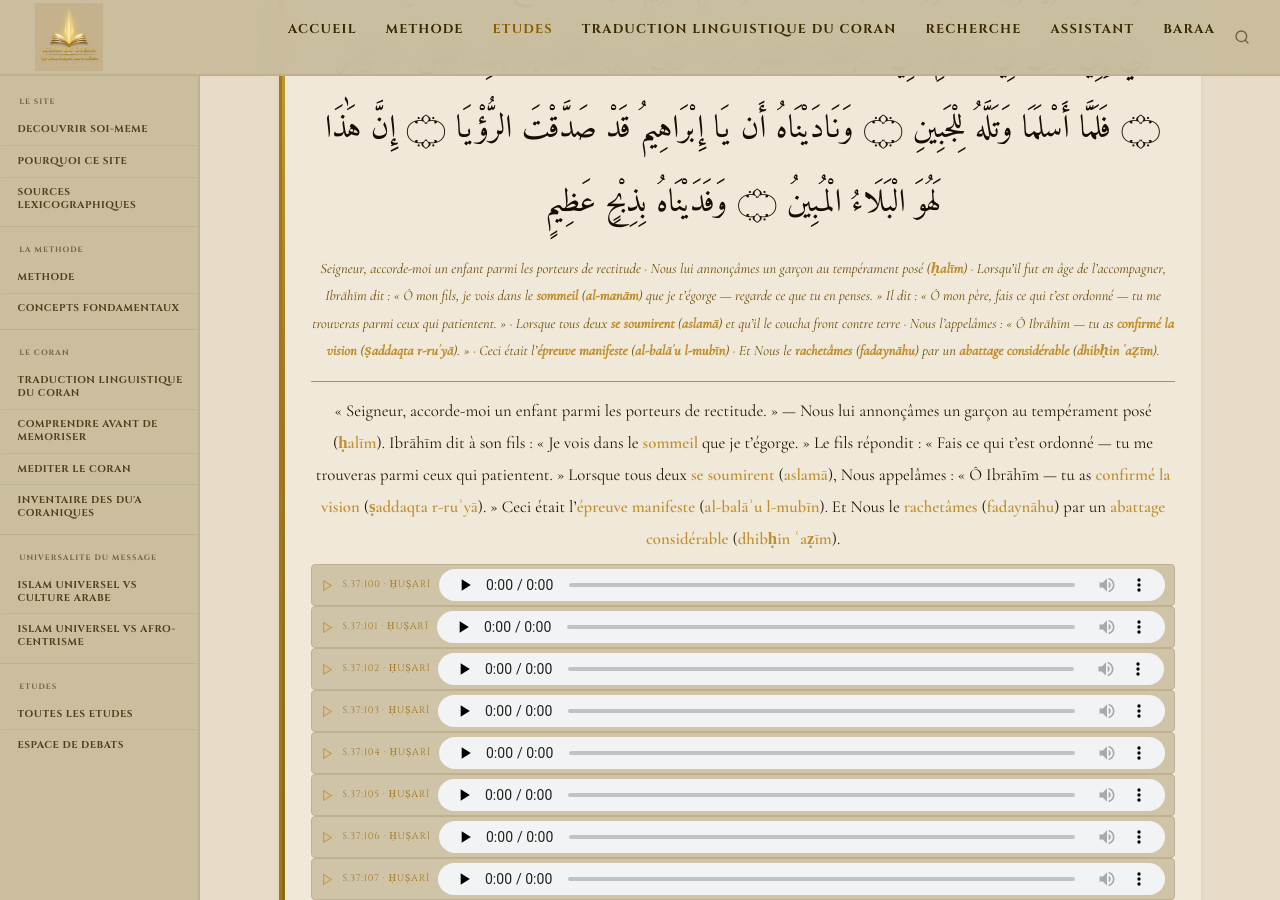
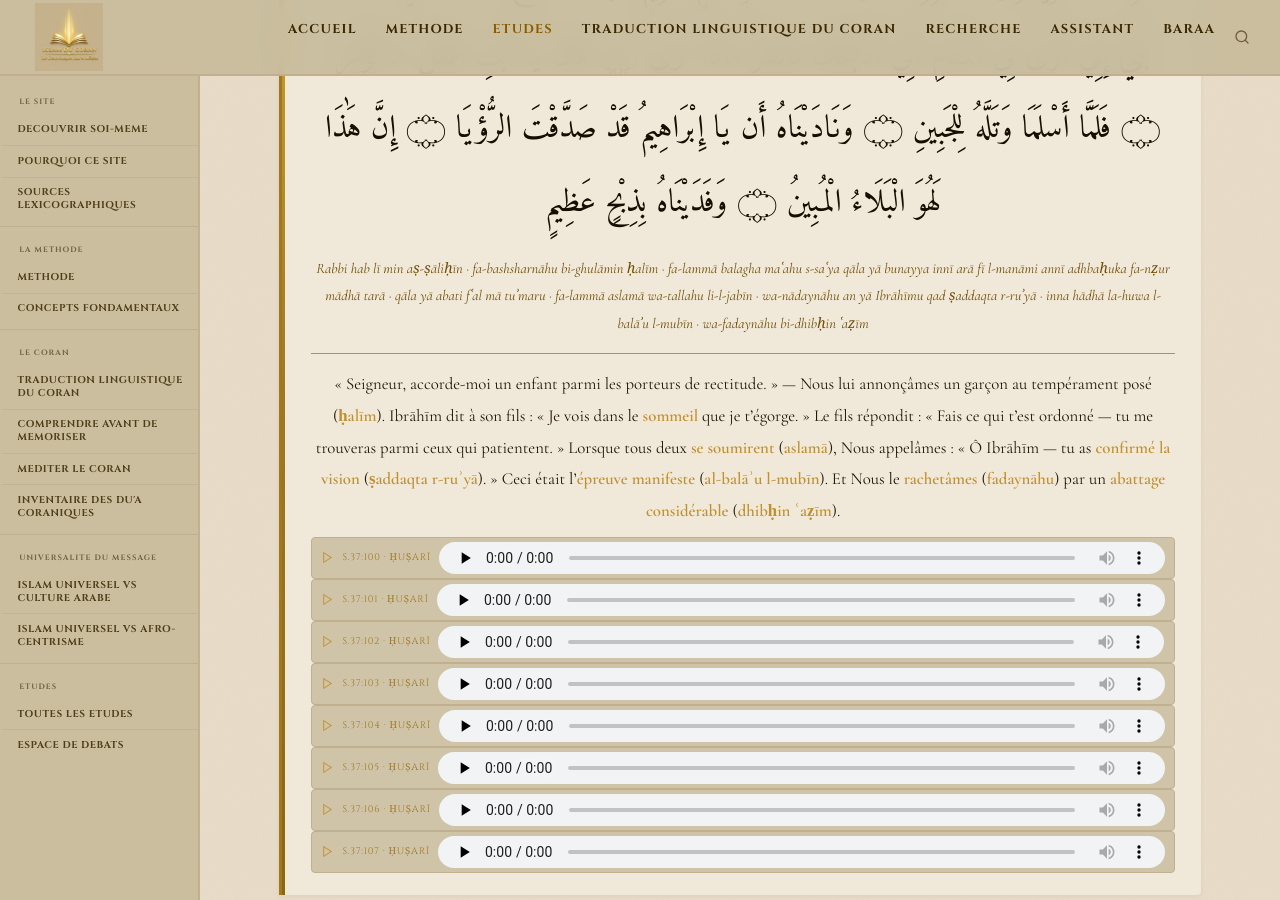
Before and after one commit to Makhuwcoder/islamducoran, a Jekyll site: the page built from _etudes/eid-adha.md, in a window 1280 px wide and 900 px high, scrolled down 1893 px. Built offline with Jekyll 4.4.1, drawn with Linux system fonts in a browser that asks for light colours.

Commit message:
Fix eid-adha : trl corrigé en vraie translittération latine (suppression doublon FR)

```diff
--- a/_etudes/eid-adha.md
+++ b/_etudes/eid-adha.md
@@ -39,7 +39,7 @@ methode: "Dit / Non-dit / Inférence"
 {% include verset.html
    ref="Sourate Aṣ-Ṣāffāt · 37:100–107 — Le récit de l'épreuve"
    ar="رَبِّ هَبْ لِي مِنَ الصَّالِحِينَ ۝ فَبَشَّرْنَاهُ بِغُلَامٍ حَلِيمٍ ۝ فَلَمَّا بَلَغَ مَعَهُ السَّعْيَ قَالَ يَا بُنَيَّ إِنِّي أَرَىٰ فِي الْمَنَامِ أَنِّي أَذْبَحُكَ فَانظُرْ مَاذَا تَرَىٰ ۝ قَالَ يَا أَبَتِ افْعَلْ مَا تُؤْمَرُ ۝ فَلَمَّا أَسْلَمَا وَتَلَّهُ لِلْجَبِينِ ۝ وَنَادَيْنَاهُ أَن يَا إِبْرَاهِيمُ قَدْ صَدَّقْتَ الرُّؤْيَا ۝ إِنَّ هَٰذَا لَهُوَ الْبَلَاءُ الْمُبِينُ ۝ وَفَدَيْنَاهُ بِذِبْحٍ عَظِيمٍ"
-   trl="*Seigneur, accorde-moi un enfant parmi les porteurs de rectitude · Nous lui annonçâmes un garçon au tempérament posé (**ḥalīm**) · Lorsqu'il fut en âge de l'accompagner, Ibrāhīm dit : « Ô mon fils, je vois dans le **sommeil** (**al-manām**) que je t'égorge — regarde ce que tu en penses. » Il dit : « Ô mon père, fais ce qui t'est ordonné — tu me trouveras parmi ceux qui patientent. » · Lorsque tous deux **se soumirent** (**aslamā**) et qu'il le coucha front contre terre · Nous l'appelâmes : « Ô Ibrāhīm — tu as **confirmé la vision** (**ṣaddaqta r-ruʾyā**). » · Ceci était l'**épreuve manifeste** (**al-balāʾu l-mubīn**) · Et Nous le **rachetâmes** (**fadaynāhu**) par un **abattage considérable** (**dhibḥin ʿaẓīm**).*"
+   trl="*Rabbi hab lī min aṣ-ṣāliḥīn · fa-bashsharnāhu bi-ghulāmin ḥalīm · fa-lammā balagha maʿahu s-saʿya qāla yā bunayya innī arā fī l-manāmi annī adhbaḥuka fa-nẓur mādhā tarā · qāla yā abati fʿal mā tuʾmaru · fa-lammā aslamā wa-tallahu li-l-jabīn · wa-nādaynāhu an yā Ibrāhīmu qad ṣaddaqta r-ruʾyā · inna hādhā la-huwa l-balāʾu l-mubīn · wa-fadaynāhu bi-dhibḥin ʿaẓīm*"
    trad="« Seigneur, accorde-moi un enfant parmi les porteurs de rectitude. » — Nous lui annonçâmes un garçon au tempérament posé (**ḥalīm**). Ibrāhīm dit à son fils : « Je vois dans le **sommeil** que je t'égorge. » Le fils répondit : « Fais ce qui t'est ordonné — tu me trouveras parmi ceux qui patientent. » Lorsque tous deux **se soumirent** (**aslamā**), Nous appelâmes : « Ô Ibrāhīm — tu as **confirmé la vision** (**ṣaddaqta r-ruʾyā**). » Ceci était l'**épreuve manifeste** (**al-balāʾu l-mubīn**). Et Nous le **rachetâmes** (**fadaynāhu**) par un **abattage considérable** (**dhibḥin ʿaẓīm**)."
 %}
 
```
